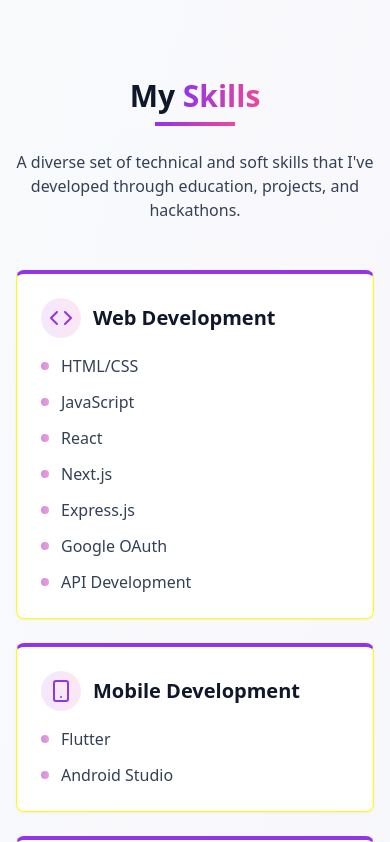
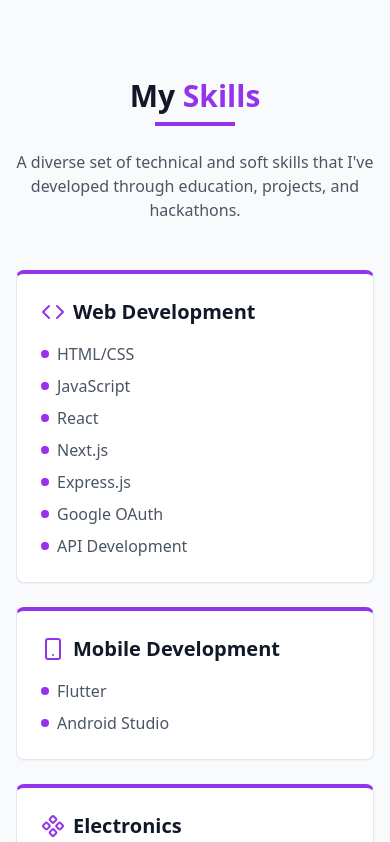
Before and after one commit to AnuragTiwari1508/Anurag-Portfolio, a Next.js app: page / in a window 390 px wide. Shown: the part 2387-3229 px from the top of the page. Built offline with nearby package versions, Linux system fonts and the light colour scheme; a web font is replaced by a local one.

Commit message:
Restore original dark theme and simplify styling - user requirements

```diff
--- a/app/globals.css
+++ b/app/globals.css
@@ -4,25 +4,25 @@
 
 @layer base {
   :root {
-    --background: 248 250 252;
-    --foreground: 15 23 42;
-    --card: 255 255 255;
-    --card-foreground: 15 23 42;
-    --popover: 255 255 255;
-    --popover-foreground: 15 23 42;
-    --primary: 147 51 234;
-    --primary-foreground: 248 250 252;
-    --secondary: 241 245 249;
-    --secondary-foreground: 15 23 42;
-    --muted: 241 245 249;
-    --muted-foreground: 100 116 139;
-    --accent: 236 254 255;
-    --accent-foreground: 15 23 42;
-    --destructive: 239 68 68;
-    --destructive-foreground: 248 250 252;
-    --border: 226 232 240;
-    --input: 226 232 240;
-    --ring: 147 51 234;
+    --background: 0 0% 100%;
+    --foreground: 222.2 84% 4.9%;
+    --card: 0 0% 100%;
+    --card-foreground: 222.2 84% 4.9%;
+    --popover: 0 0% 100%;
+    --popover-foreground: 222.2 84% 4.9%;
+    --primary: 262.1 83.3% 57.8%;
+    --primary-foreground: 210 40% 98%;
+    --secondary: 210 40% 96.1%;
+    --secondary-foreground: 222.2 47.4% 11.2%;
+    --muted: 210 40% 96.1%;
+    --muted-foreground: 215.4 16.3% 46.9%;
+    --accent: 210 40% 96.1%;
+    --accent-foreground: 222.2 47.4% 11.2%;
+    --destructive: 0 84.2% 60.2%;
+    --destructive-foreground: 210 40% 98%;
+    --border: 214.3 31.8% 91.4%;
+    --input: 214.3 31.8% 91.4%;
+    --ring: 262.1 83.3% 57.8%;
     --radius: 0.5rem;
   }
 
@@ -61,18 +61,17 @@
     transition: background-color 0.3s ease;
   }
 
-  /* Dark theme background */
+  /* Dark theme background - RESTORED ORIGINAL */
   body.dark {
     background: #0a0a16;
   }
 
-  /* Light theme background */
+  /* Light theme background - IMPROVED */
   body:not(.dark) {
-    background: linear-gradient(135deg, #f8fafc 0%, #e2e8f0 50%, #f1f5f9 100%);
-    position: relative;
+    background: linear-gradient(135deg, #ffffff 0%, #f8fafc 50%, #f1f5f9 100%);
   }
 
-  /* Dark theme animated background */
+  /* Dark theme animated background - RESTORED ORIGINAL */
   body.dark::before {
     content: '';
     position: fixed;
@@ -92,7 +91,7 @@
     animation: stars 12s linear infinite;
   }
 
-  /* Enhanced Light theme animated background */
+  /* Light theme animated background - SIMPLIFIED */
   body:not(.dark)::before {
     content: '';
     position: fixed;
@@ -102,30 +101,10 @@
     height: 100%;
     z-index: -1;
     background:
-      radial-gradient(circle at 20% 50%, rgba(147, 51, 234, 0.15) 0%, transparent 50%),
-      radial-gradient(circle at 80% 20%, rgba(59, 130, 246, 0.15) 0%, transparent 50%),
-      radial-gradient(circle at 40% 80%, rgba(236, 72, 153, 0.12) 0%, transparent 50%),
-      radial-gradient(circle at 60% 30%, rgba(99, 102, 241, 0.12) 0%, transparent 50%);
-    animation: lightWave 20s ease-in-out infinite;
-  }
-
-  /* Enhanced floating dots for light theme */
-  body:not(.dark)::after {
-    content: '';
-    position: fixed;
-    top: 0;
-    left: 0;
-    width: 100%;
-    height: 100%;
-    z-index: -1;
-    background:
-      radial-gradient(rgba(147, 51, 234, 0.4), rgba(147, 51, 234, 0.15) 2px, transparent 40px),
-      radial-gradient(rgba(59, 130, 246, 0.4), rgba(59, 130, 246, 0.15) 1px, transparent 30px),
-      radial-gradient(rgba(236, 72, 153, 0.3), rgba(236, 72, 153, 0.12) 2px, transparent 50px),
-      radial-gradient(rgba(99, 102, 241, 0.3), rgba(99, 102, 241, 0.12) 1px, transparent 35px);
-    background-size: 400px 400px, 300px 300px, 500px 500px, 250px 250px;
-    background-position: 0 0, 150px 100px, 250px 50px, 350px 200px;
-    animation: floatingDots 25s linear infinite;
+      radial-gradient(circle at 20% 50%, rgba(147, 51, 234, 0.05) 0%, transparent 50%),
+      radial-gradient(circle at 80% 20%, rgba(59, 130, 246, 0.05) 0%, transparent 50%),
+      radial-gradient(circle at 40% 80%, rgba(236, 72, 153, 0.04) 0%, transparent 50%);
+    animation: lightWave 15s ease-in-out infinite;
   }
 
   html {
@@ -133,6 +112,7 @@
   }
 }
 
+/* ORIGINAL ANIMATIONS - RESTORED */
 @keyframes stars {
   0% {
     background-position: 0 0, 40px 60px, 130px 270px, 200px 100px, 300px 200px;
@@ -142,54 +122,12 @@
   }
 }
 
-@keyframes lightStars {
-  0% {
-    background-position: 0 0, 100px 100px, 200px 50px, 300px 200px;
-  }
-  100% {
-    background-position: -450px -450px, -250px -250px, -300px -550px, -300px -500px;
-  }
-}
-
 @keyframes lightWave {
   0%, 100% {
-    background-position: 20% 50%, 80% 20%, 40% 80%, 60% 30%;
-    filter: hue-rotate(0deg);
-  }
-  25% {
-    background-position: 30% 60%, 70% 30%, 50% 70%, 70% 40%;
-    filter: hue-rotate(90deg);
+    background-position: 20% 50%, 80% 20%, 40% 80%;
   }
   50% {
-    background-position: 40% 70%, 60% 40%, 60% 60%, 80% 50%;
-    filter: hue-rotate(180deg);
-  }
-  75% {
-    background-position: 10% 40%, 90% 10%, 30% 90%, 50% 20%;
-    filter: hue-rotate(270deg);
-  }
-}
-
-@keyframes floatingDots {
-  0% {
-    background-position: 0 0, 150px 100px, 250px 50px, 350px 200px;
-    opacity: 0.8;
-  }
-  25% {
-    background-position: -100px -100px, 100px 150px, 300px 100px, 300px 250px;
-    opacity: 1;
-  }
-  50% {
-    background-position: -200px -200px, 50px 200px, 350px 150px, 250px 300px;
-    opacity: 0.9;
-  }
-  75% {
-    background-position: -300px -300px, 0px 250px, 400px 200px, 200px 350px;
-    opacity: 0.7;
-  }
-  100% {
-    background-position: -400px -400px, -50px 300px, 450px 250px, 150px 400px;
-    opacity: 0.8;
+    background-position: 40% 70%, 60% 40%, 60% 60%;
   }
 }
 
--- a/components/skills.tsx
+++ b/components/skills.tsx
@@ -61,7 +61,7 @@ export default function Skills() {
   }
 
   return (
-    <section id="skills" className="py-20 bg-gradient-to-br from-slate-50 via-purple-50/30 to-blue-50/30 dark:bg-gray-950">
+    <section id="skills" className="py-20 bg-gray-50 dark:bg-gray-950">
       <div className="container mx-auto px-4">
         <motion.div
           initial={{ opacity: 0, y: 20 }}
@@ -70,11 +70,11 @@ export default function Skills() {
           viewport={{ once: true }}
           className="text-center mb-12"
         >
-          <h2 className="text-3xl font-bold text-slate-900 dark:text-white mb-2">
-            My <span className="text-transparent bg-clip-text bg-gradient-to-r from-purple-600 to-pink-500">Skills</span>
+          <h2 className="text-3xl font-bold text-gray-900 dark:text-white mb-2">
+            My <span className="text-purple-600">Skills</span>
           </h2>
-          <div className="w-20 h-1 bg-gradient-to-r from-purple-600 to-pink-500 mx-auto mb-6"></div>
-          <p className="text-slate-700 dark:text-gray-400 max-w-2xl mx-auto">
+          <div className="w-20 h-1 bg-purple-600 mx-auto mb-6"></div>
+          <p className="text-gray-600 dark:text-gray-400 max-w-2xl mx-auto">
             A diverse set of technical and soft skills that I've developed through education, projects, and hackathons.
           </p>
         </motion.div>
@@ -88,18 +88,16 @@ export default function Skills() {
         >
           {skillCategories.map((category, index) => (
             <motion.div key={index} variants={item}>
-              <Card className="h-full hover:shadow-2xl transition-all duration-500 border-t-4 border-t-purple-600 bg-white/90 dark:bg-card backdrop-blur-lg hover:transform hover:scale-105 hover:bg-white/95 dark:hover:bg-card/90 group">
+              <Card className="h-full hover:shadow-lg transition-shadow border-t-4 border-t-purple-600">
                 <CardContent className="p-6">
                   <div className="flex items-center mb-4">
-                    <div className="p-2 rounded-full bg-gradient-to-r from-purple-100 to-pink-100 dark:from-purple-900/30 dark:to-pink-900/30 mr-3">
-                      {category.icon}
-                    </div>
-                    <h3 className="text-xl font-semibold text-slate-900 dark:text-white group-hover:text-purple-700 dark:group-hover:text-purple-300 transition-colors duration-300">{category.title}</h3>
+                    {category.icon}
+                    <h3 className="text-xl font-semibold text-gray-900 dark:text-white ml-2">{category.title}</h3>
                   </div>
-                  <ul className="space-y-3">
+                  <ul className="space-y-2">
                     {category.skills.map((skill, skillIndex) => (
-                      <li key={skillIndex} className="flex items-center text-slate-700 dark:text-gray-400 group-hover:text-slate-800 dark:group-hover:text-gray-300 transition-colors duration-300">
-                        <div className="w-2 h-2 rounded-full bg-gradient-to-r from-purple-600 to-pink-500 mr-3 animate-pulse"></div>
+                      <li key={skillIndex} className="flex items-center text-gray-600 dark:text-gray-400">
+                        <div className="w-2 h-2 rounded-full bg-purple-600 mr-2"></div>
                         {skill}
                       </li>
                     ))}
```
Also changed, not shown: components/hero.tsx (+15 -15 lines), components/projects.tsx (+16 -17 lines).
